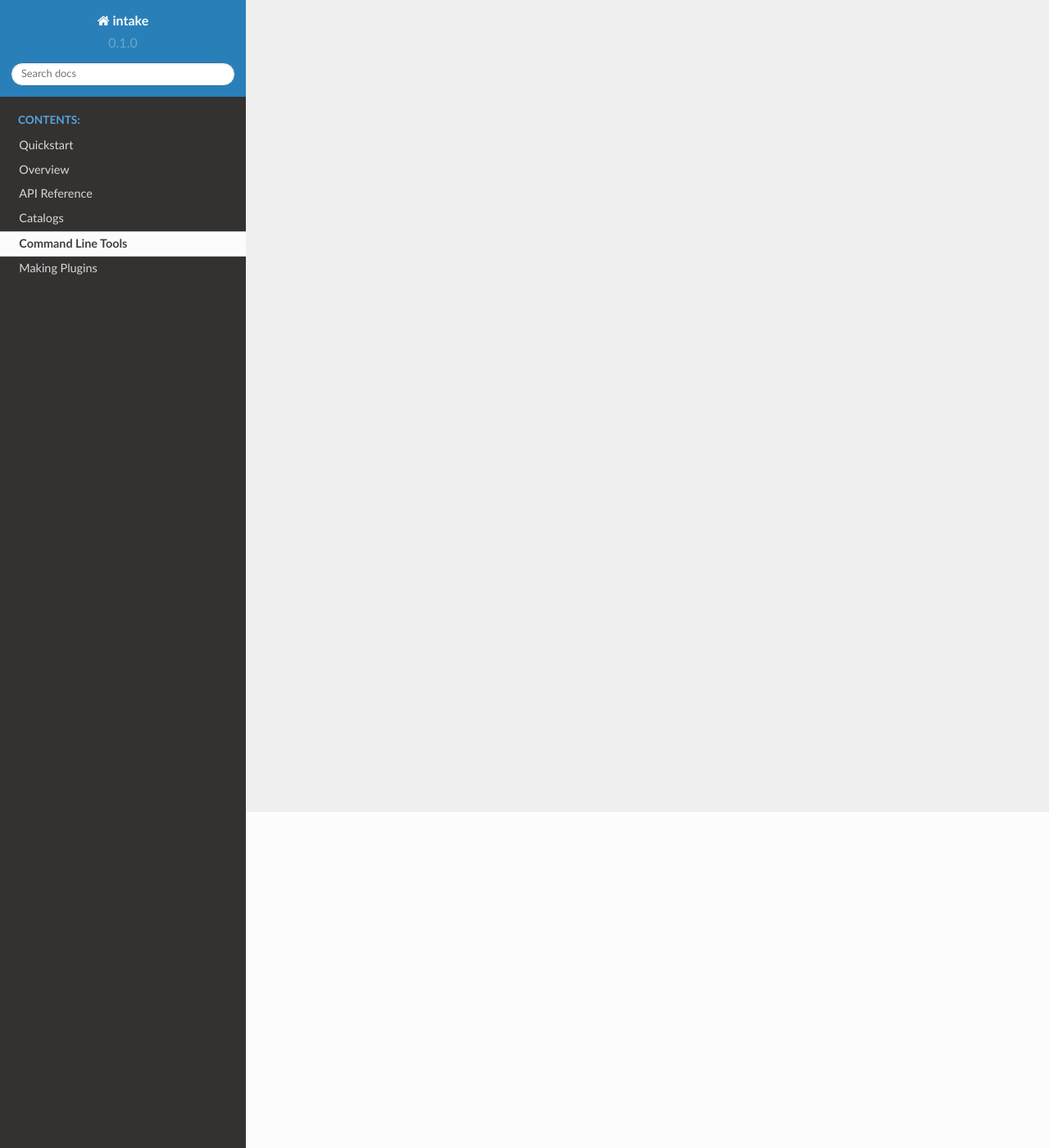
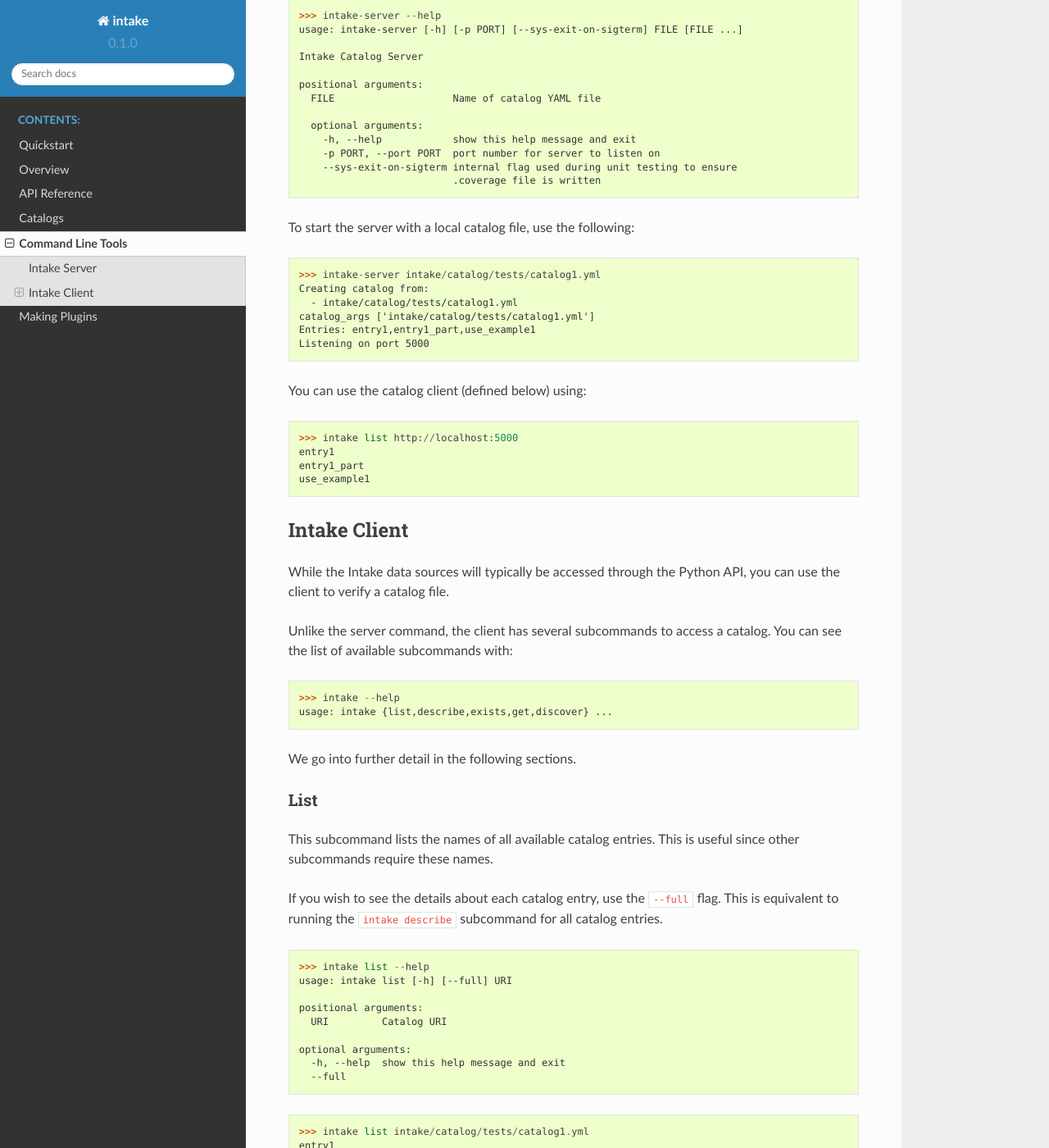
Before and after one commit to intake/intake, a Sphinx documentation site: the page built from docs/source/tools.rst, in a window 1280 px wide and 1400 px high, scrolled down 410 px. Shown: the whole window at 82% size. Built offline with Sphinx 7.4.7 and the Read the Docs theme 2.0.0, drawn with Linux system fonts in a browser that asks for light colours; some of the changed text lies outside the part shown.

Commit message:
Add docs for CLI tools

```diff
--- a/docs/source/tools.rst
+++ b/docs/source/tools.rst
@@ -1,2 +1,217 @@
 Command Line Tools
 ==================
+
+The package installs two scripts: one for starting the catalog server and
+another is the client for accessing local or remote catalogs.
+
+Intake Server
+-------------
+
+The server takes one or more catalog files as input and makes them available on
+port 5000 by default. You can view the data sources by opening your web browser
+to `<http://localhost:5000>`_.
+
+You can see the full description of the server command with:
+
+::
+
+  >>> intake-server --help
+  usage: intake-server [-h] [-p PORT] [--sys-exit-on-sigterm] FILE [FILE ...]
+
+  Intake Catalog Server
+
+  positional arguments:
+    FILE                    Name of catalog YAML file
+
+    optional arguments:
+      -h, --help            show this help message and exit
+      -p PORT, --port PORT  port number for server to listen on
+      --sys-exit-on-sigterm internal flag used during unit testing to ensure
+                            .coverage file is written
+
+To start the server with a local catalog file, use the following:
+
+::
+
+  >>> intake-server intake/catalog/tests/catalog1.yml
+  Creating catalog from:
+    - intake/catalog/tests/catalog1.yml
+  catalog_args ['intake/catalog/tests/catalog1.yml']
+  Entries: entry1,entry1_part,use_example1
+  Listening on port 5000
+
+You can use the catalog client (defined below) using:
+
+::
+
+  >>> intake list http://localhost:5000
+  entry1
+  entry1_part
+  use_example1
+
+Intake Client
+-------------
+
+While the Intake data sources will typically be accessed through the Python
+API, you can use the client to verify a catalog file.
+
+Unlike the server command, the client has several subcommands to access a
+catalog. You can see the list of available subcommands with:
+
+::
+
+  >>> intake --help
+  usage: intake {list,describe,exists,get,discover} ...
+
+We go into further detail in the following sections.
+
+List
+''''
+
+This subcommand lists the names of all available catalog entries. This is
+useful since other subcommands require these names.
+
+If you wish to see the details about each catalog entry, use the ``--full`` flag.
+This is equivalent to running the ``intake describe`` subcommand for all catalog
+entries.
+
+::
+
+  >>> intake list --help
+  usage: intake list [-h] [--full] URI
+
+  positional arguments:
+    URI         Catalog URI
+
+  optional arguments:
+    -h, --help  show this help message and exit
+    --full
+
+::
+
+  >>> intake list intake/catalog/tests/catalog1.yml
+  entry1
+  entry1_part
+  use_example1
+  >>> intake list --full intake/catalog/tests/catalog1.yml
+  [entry1] container=dataframe
+  [entry1] description=entry1 full
+  [entry1] direct_access=forbid
+  [entry1] user_parameters=[]
+  [entry1_part] container=dataframe
+  [entry1_part] description=entry1 part
+  [entry1_part] direct_access=allow
+  [entry1_part] user_parameters=[{'default': '1', 'allowed': ['1', '2'], 'type': u'str', 'name': u'part', 'description': u'part of filename'}]
+  [use_example1] container=dataframe
+  [use_example1] description=example1 source plugin
+  [use_example1] direct_access=forbid
+  [use_example1] user_parameters=[]
+
+
+Describe
+''''''''
+
+Given the name of a catalog entry, this subcommand lists the details of the
+respective catalog entry.
+
+::
+
+  >>> intake describe --help
+  usage: intake describe [-h] URI NAME
+
+  positional arguments:
+    URI         Catalog URI
+    NAME        Catalog name
+
+  optional arguments:
+    -h, --help  show this help message and exit
+
+::
+
+  >>> intake describe intake/catalog/tests/catalog1.yml entry1
+  [entry1] container=dataframe
+  [entry1] description=entry1 full
+  [entry1] direct_access=forbid
+  [entry1] user_parameters=[]
+
+
+Discover
+''''''''
+
+Given the name of a catalog entry, this subcommand returns a key-value
+description of the data source. The exact details are subject to change.
+
+::
+
+  >>> intake discover --help
+  usage: intake discover [-h] URI NAME
+
+  positional arguments:
+    URI         Catalog URI
+    NAME        Catalog name
+
+  optional arguments:
+    -h, --help  show this help message and exit
+
+::
+
+  >>> intake discover intake/catalog/tests/catalog1.yml entry1
+  {'npartitions': 2, 'dtype': dtype([('name', 'O'), ('score', '<f8'), ('rank', '<i8')]), 'shape': (None,), 'datashape':None, 'metadata': {'foo': 'bar', 'bar': [1, 2, 3]}}
+
+
+Exists
+''''''
+
+Given the name of a catalog entry, this subcommand returns whether or not the
+respective catalog entry is valid.
+
+::
+
+  >>> intake exists --help
+  usage: intake exists [-h] URI NAME
+
+  positional arguments:
+    URI         Catalog URI
+    NAME        Catalog name
+
+  optional arguments:
+    -h, --help  show this help message and exit
+
+::
+
+  >>> intake exists intake/catalog/tests/catalog1.yml entry1
+  True
+  >>> intake exists intake/catalog/tests/catalog1.yml entry2
+  False
+
+
+Get
+'''
+
+Given the name of a catalog entry, this subcommand outputs the entire data
+source to standard output.
+
+::
+
+  >>> intake get --help
+  usage: intake get [-h] URI NAME
+
+  positional arguments:
+    URI         Catalog URI
+    NAME        Catalog name
+
+  optional arguments:
+    -h, --help  show this help message and exit
+
+::
+
+  >>> intake get intake/catalog/tests/catalog1.yml entry1
+         name  score  rank
+  0    Alice1  100.5     1
+  1      Bob1   50.3     2
+  2  Charlie1   25.0     3
+  3      Eve1   25.0     3
+  4    Alice2  100.5     1
+  5      Bob2   50.3     2
+  6  Charlie2   25.0     3
+  7      Eve2   25.0     3
```
